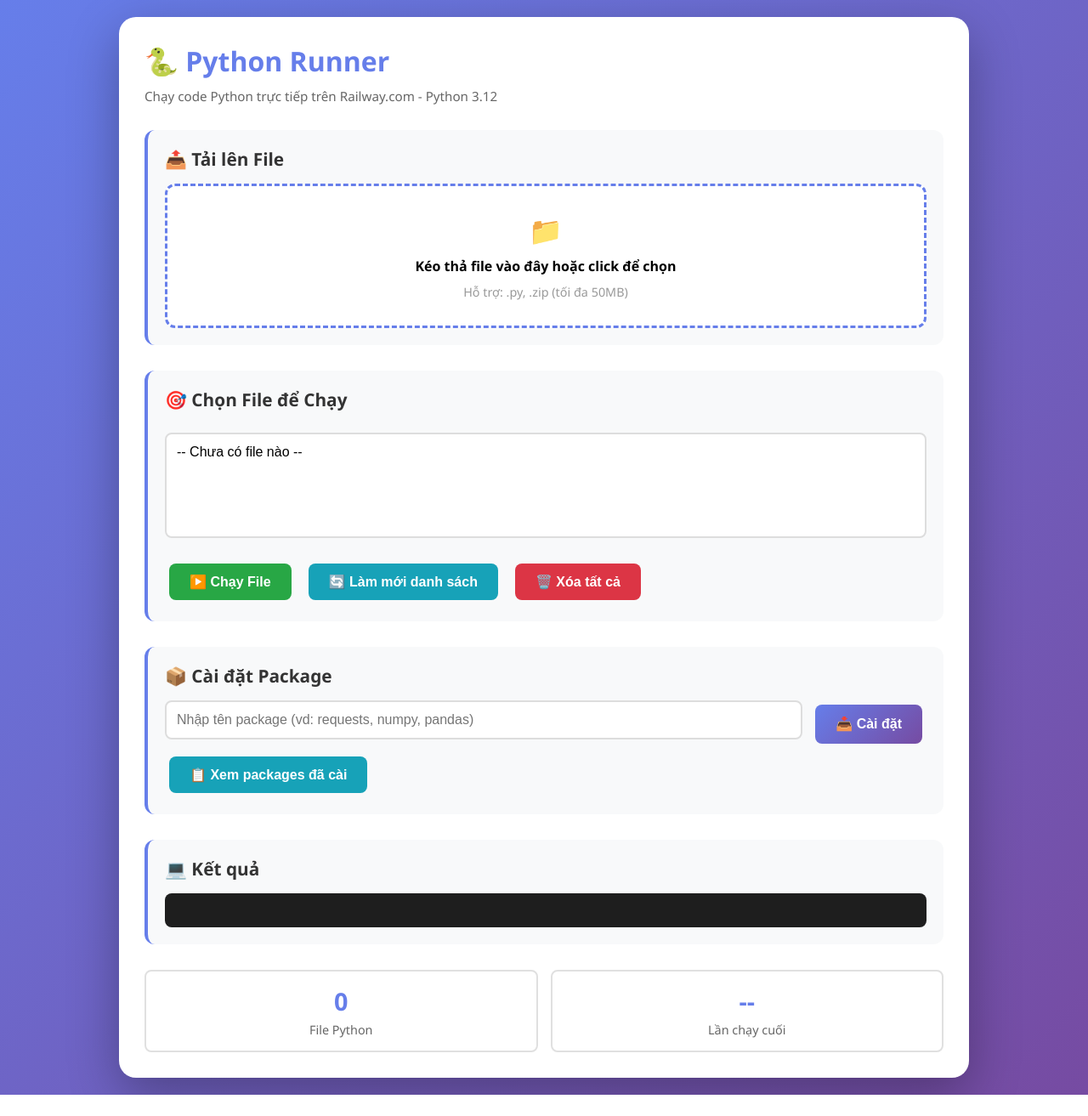
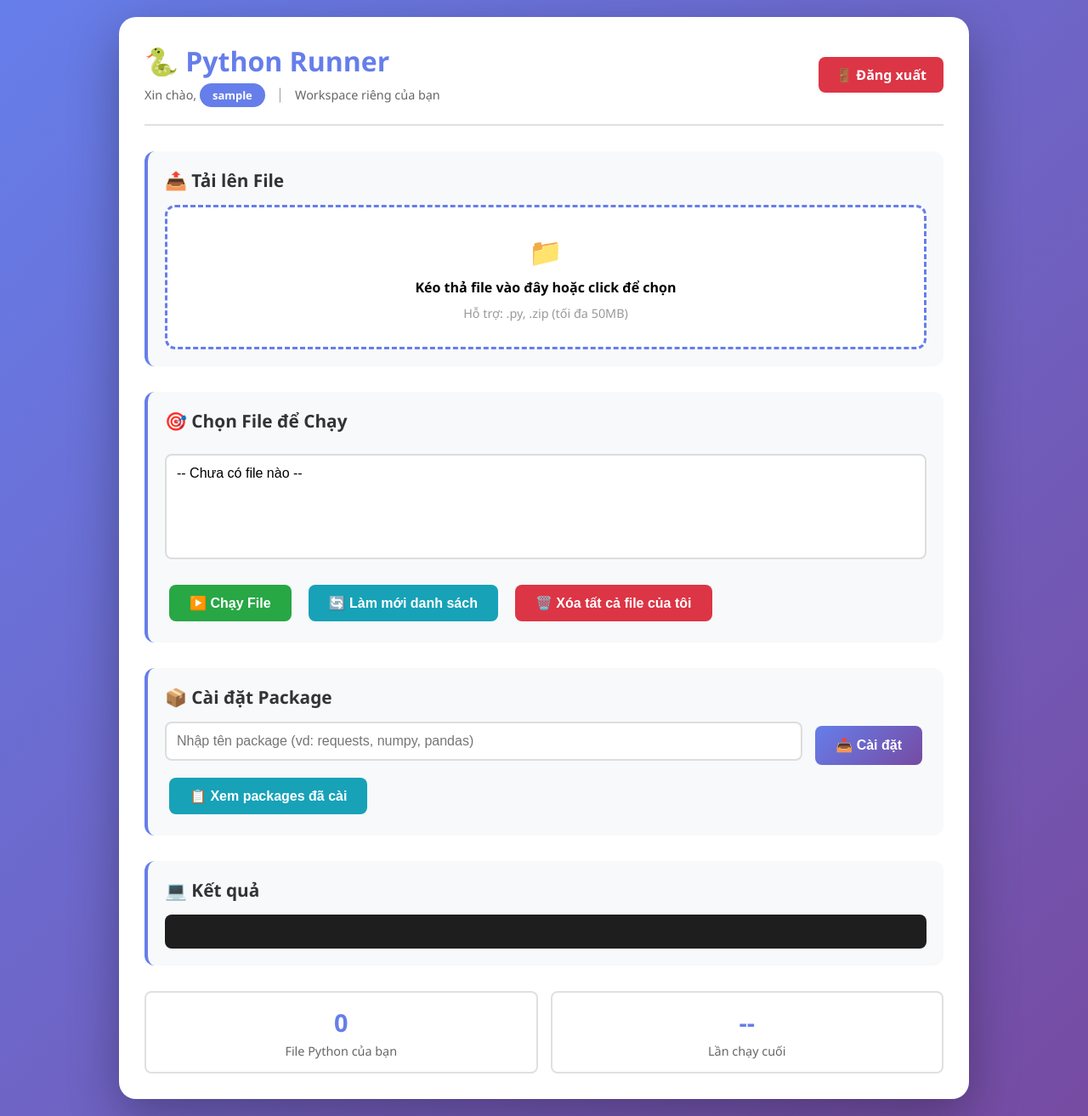
Before and after one commit to letung1790-cpu/pyrailway, a Flask app: page / in a window 1280 px wide. Shown: the whole page at 85% size. Before the commit the page ends 1288 px from the top, so only its background shows below. Run offline with Flask 3, Linux system fonts and the light colour scheme; the visitor is signed in with stand-in values (Sample User, id 1); data comes from the database, SQL or seed files in the repository; data that the repository does not hold is empty.

Commit message:
Update index.html

```diff
--- a/templates/index.html
+++ b/templates/index.html
@@ -3,7 +3,7 @@
 <head>
     <meta charset="UTF-8">
     <meta name="viewport" content="width=device-width, initial-scale=1.0">
-    <title>Python Runner - Railway</title>
+    <title>Python Runner - Dashboard</title>
     <style>
         * {
             margin: 0;
@@ -27,16 +27,42 @@
             box-shadow: 0 20px 60px rgba(0,0,0,0.3);
         }
 
-        h1 {
-            color: #667eea;
-            margin-bottom: 10px;
-            font-size: 2em;
+        .header {
+            display: flex;
+            justify-content: space-between;
+            align-items: center;
+            margin-bottom: 30px;
+            padding-bottom: 20px;
+            border-bottom: 2px solid #e0e0e0;
         }
 
-        .subtitle {
+        .header-left h1 {
+            color: #667eea;
+            font-size: 2em;
+            margin-bottom: 5px;
+        }
+
+        .user-info {
             color: #666;
-            margin-bottom: 30px;
-            font-size: 0.95em;
+            font-size: 0.9em;
+        }
+
+        .logout-btn {
+            padding: 10px 20px;
+            background: #dc3545;
+            color: white;
+            border: none;
+            border-radius: 8px;
+            cursor: pointer;
+            font-weight: 600;
+            text-decoration: none;
+            display: inline-block;
+            transition: all 0.3s;
+        }
+
+        .logout-btn:hover {
+            background: #c82333;
+            transform: translateY(-2px);
         }
 
         .section {
@@ -260,16 +286,34 @@
             color: #666;
             font-size: 0.9em;
         }
+
+        .user-badge {
+            display: inline-block;
+            background: #667eea;
+            color: white;
+            padding: 5px 15px;
+            border-radius: 20px;
+            font-size: 0.9em;
+            font-weight: 600;
+        }
     </style>
 </head>
 <body>
     <div class="container">
-        <h1>🐍 Python Runner</h1>
-        <p class="subtitle">Chạy code Python trực tiếp trên Railway.com - Python 3.12</p>
+        <div class="header">
+            <div class="header-left">
+                <h1>🐍 Python Runner</h1>
+                <div class="user-info">
+                    Xin chào, <span class="user-badge">{{ username }}</span>
+                    <span style="margin-left: 10px; color: #999;">│</span>
+                    <span style="margin-left: 10px;">Workspace riêng của bạn</span>
+                </div>
+            </div>
+            <a href="/logout" class="logout-btn">🚪 Đăng xuất</a>
+        </div>
 
         <div id="alertContainer"></div>
 
-        <!-- Upload Section -->
         <div class="section">
             <h2>📤 Tải lên File</h2>
             <div class="upload-area" id="uploadArea">
@@ -280,7 +324,6 @@
             </div>
         </div>
 
-        <!-- File Selection -->
         <div class="section">
             <h2>🎯 Chọn File để Chạy</h2>
             <select id="fileSelect" size="5" class="file-list">
@@ -289,11 +332,10 @@
             <div class="flex-buttons">
                 <button class="btn btn-success" onclick="runFile()">▶️ Chạy File</button>
                 <button class="btn btn-info" onclick="refreshFiles()">🔄 Làm mới danh sách</button>
-                <button class="btn btn-danger" onclick="clearFiles()">🗑️ Xóa tất cả</button>
+                <button class="btn btn-danger" onclick="clearFiles()">🗑️ Xóa tất cả file của tôi</button>
             </div>
         </div>
 
-        <!-- Package Installation -->
         <div class="section">
             <h2>📦 Cài đặt Package</h2>
             <div style="display: flex; gap: 10px;">
@@ -303,7 +345,6 @@
             <button class="btn btn-info" onclick="listPackages()" style="margin-top: 10px;">📋 Xem packages đã cài</button>
         </div>
 
-        <!-- Output Section -->
         <div class="section">
             <h2>💻 Kết quả</h2>
             <div class="loading" id="loading">
@@ -313,11 +354,10 @@
             <div id="output" class="output" style="display: none;"></div>
         </div>
 
-        <!-- Statistics -->
         <div class="stats">
             <div class="stat-card">
                 <h3 id="fileCount">0</h3>
-                <p>File Python</p>
+                <p>File Python của bạn</p>
             </div>
             <div class="stat-card">
                 <h3 id="lastRun">--</h3>
@@ -334,10 +374,8 @@
         const loading = document.getElementById('loading');
         const alertContainer = document.getElementById('alertContainer');
 
-        // Upload area click
         uploadArea.addEventListener('click', () => fileInput.click());
 
-        // Drag and drop
         uploadArea.addEventListener('dragover', (e) => {
             e.preventDefault();
             uploadArea.classList.add('dragover');
@@ -541,7 +579,7 @@
         }
 
         async function clearFiles() {
-            if (!confirm('Bạn có chắc muốn xóa tất cả file?')) return;
+            if (!confirm('Bạn có chắc muốn xóa tất cả file của mình?')) return;
 
             showLoading(true);
 
@@ -563,7 +601,6 @@
             }
         }
 
-        // Load files on page load
         refreshFiles();
     </script>
 </body>
```
